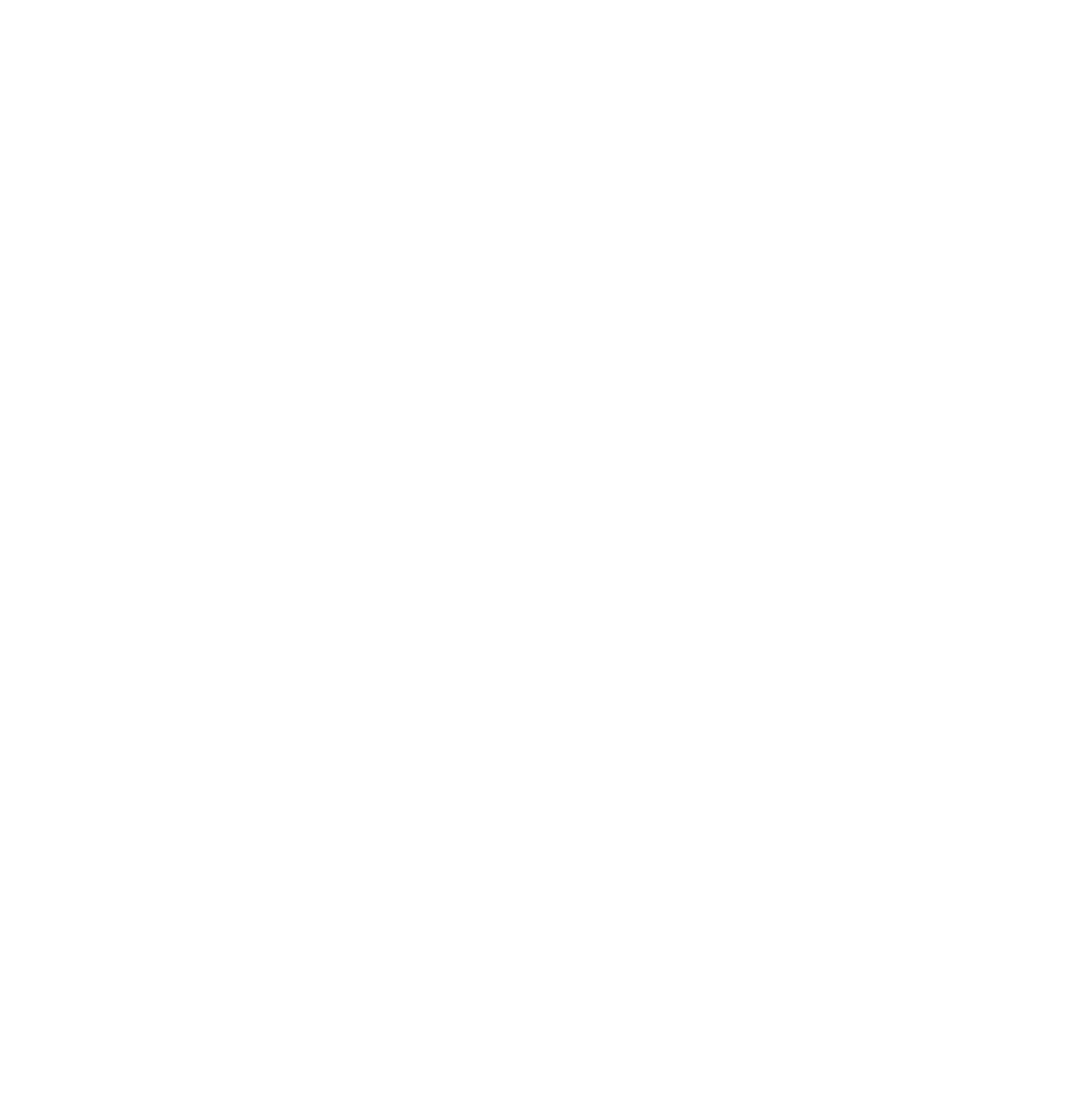
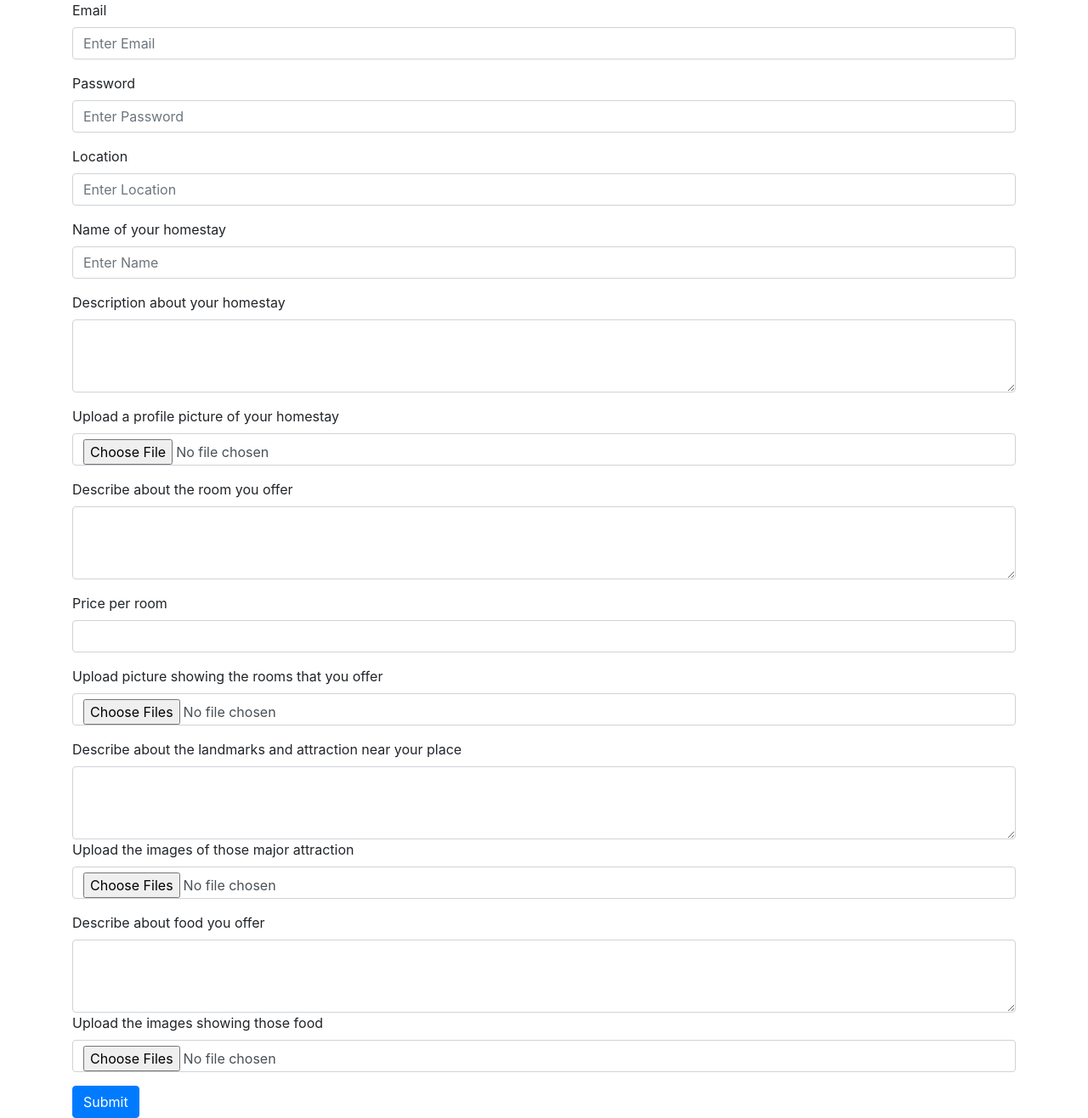
Before and after one commit to aashutoshdhungana/Provathon, a React (Create React App) app in the folder homestay-client/: page / in a window 1280 px wide. Shown: the whole page at 85% size. Before the commit the page ends 800 px from the top, so only its background shows below. Built offline with nearby package versions, Linux system fonts and the light colour scheme.

Commit message:
this is homestay login and register

```diff
--- a/homestay-client/src/componenet/App.js
+++ b/homestay-client/src/componenet/App.js
@@ -1,12 +1,14 @@
 import React from "react";
 import Register from "./Register";
 import Login from "./Login";
+import Hsregister from "./Hsregister";
 import 'bootstrap/dist/css/bootstrap.min.css';
 function App() {
   return (
     <div>
       {/* <Register /> */}
       {/* <Login /> */}
+      <Hsregister/>
     </div>
   );
 }
--- /dev/null
+++ b/homestay-client/src/componenet/Hsregister.js
@@ -0,0 +1,66 @@
+import React from 'react'
+
+const Hsregister = () => {
+    return (
+        <div class = "container">
+            <div class="form-group">
+                    <label >Email</label>
+                    <input name = "email"   class="form-control"  placeholder="Enter Email"/>
+            </div>
+            <div class="form-group">
+                    <label >Password</label>
+                    <input name = "email"   class="form-control"  placeholder="Enter Password"/>
+            </div>
+            <div class="form-group">
+                    <label >Location</label>
+                    <input    class="form-control"  placeholder="Enter Location"/>
+            </div>
+
+
+            <div class="form-group">
+                    <label >Name of your homestay</label>
+                    <input name = "email"   class="form-control"  placeholder="Enter Name"/>
+            </div>
+            <div class="form-group">
+                <label >Description about your homestay</label>
+                <textarea class="form-control"  rows="3"></textarea>
+            </div>
+            <div class="form-group">
+                    <label >Upload a profile picture of your homestay</label>
+                    <input name = "email" type = "file"  class="form-control" />
+            </div>
+            <div class="form-group">
+                <label >Describe about the room you offer</label>
+                <textarea class="form-control"  rows="3"></textarea>
+            </div>
+            <div class="form-group">
+                    <label >Price per room</label>
+                    <input  class="form-control"/>
+
+            </div>
+            <div class="form-group">
+                    <label >Upload picture showing the rooms that you offer</label>
+                    <input name = "email" type = "file" multiple class="form-control" />
+            </div>
+            <div class="form-group">
+                <label >Describe about the landmarks and attraction near your place</label>
+                <textarea class="form-control"  rows="3"></textarea>
+                <label >Upload the images of those major attraction</label>
+                <input name = "email" type = "file" multiple  class="form-control" />
+
+            </div>
+            <div class="form-group">
+                <label >Describe about food you offer </label>
+                <textarea class="form-control"  rows="3"></textarea>
+                <label >Upload the images showing those food</label>
+                <input name = "email" type = "file" multiple  class="form-control" />
+
+            </div>
+
+            <button type="submit" class="btn btn-primary">Submit</button>
+
+        </div>
+    )
+}
+
+export default Hsregister
```
Also changed, not shown: homestay-client/src/componenet/Hslogin.js (added, +43 -0 lines).
